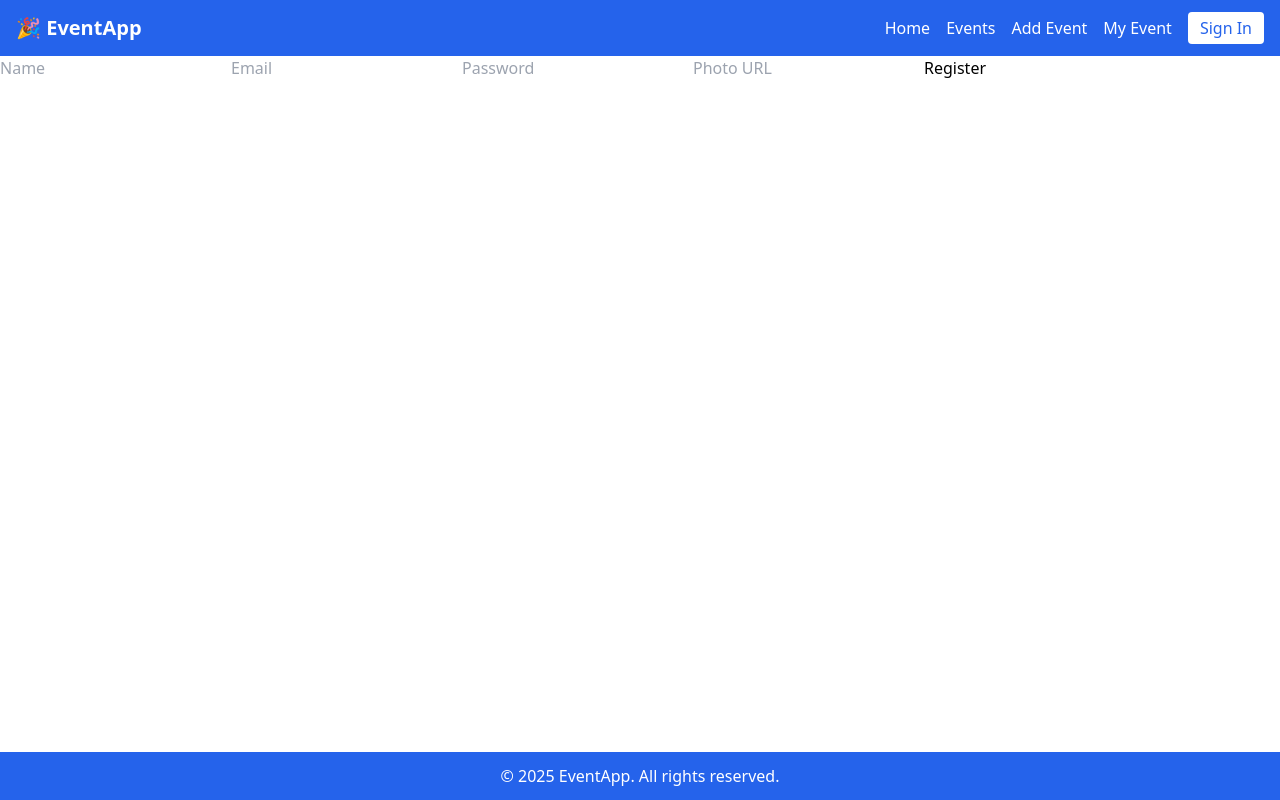
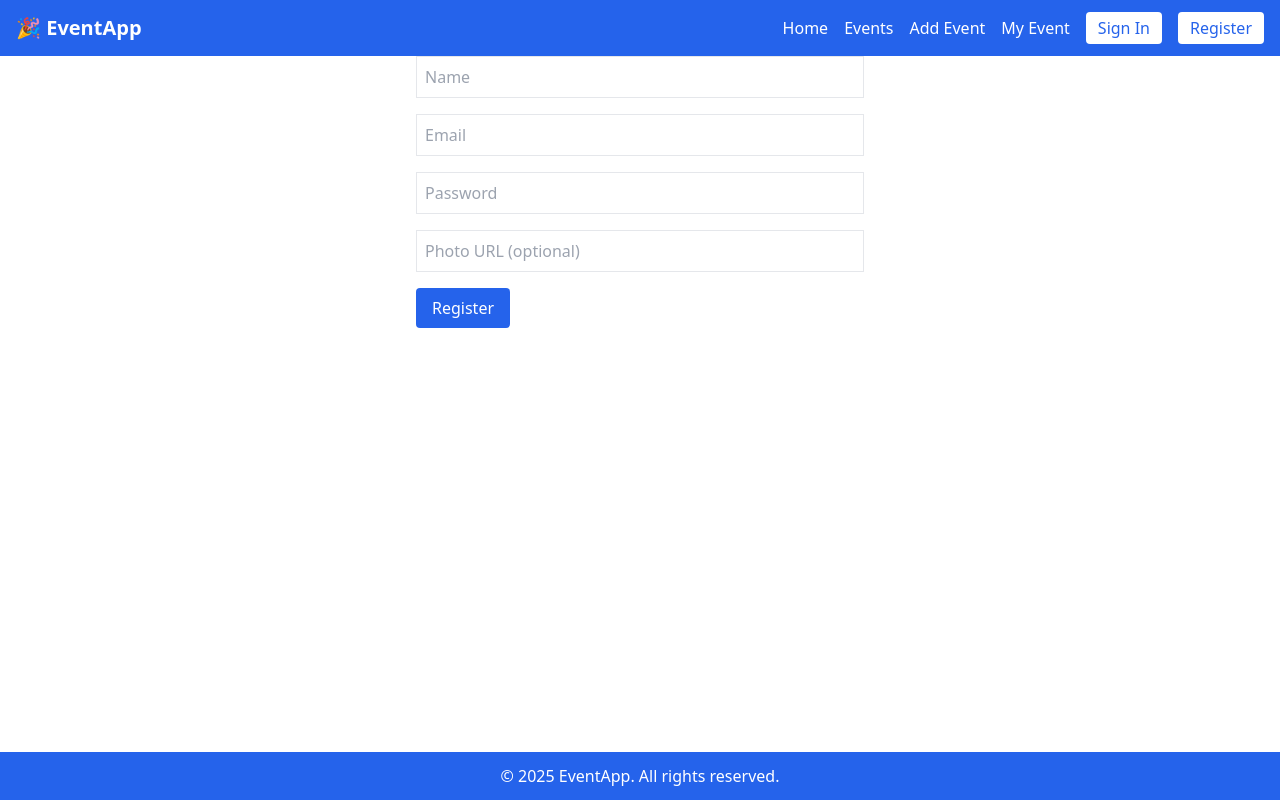
Before and after one commit to Mahbub049/event-management-client, a React (Create React App) app: page /register in a window 1280 px wide. Built offline with nearby package versions, Linux system fonts and the light colour scheme.

Commit message:
bug fixed

```diff
--- a/src/components/Navbar.jsx
+++ b/src/components/Navbar.jsx
@@ -22,7 +22,10 @@ export default function Navbar() {
         <Link to="/my-event">My Event</Link>
 
         {!user ? (
+          <>
           <Link to="/login" className="bg-white text-blue-600 px-3 py-1 rounded">Sign In</Link>
+          <Link to="/register" className="bg-white text-blue-600 px-3 py-1 rounded">Register</Link>
+          </>
         ) : (
           <div className="relative group">
             <img
--- a/src/pages/Login.jsx
+++ b/src/pages/Login.jsx
@@ -11,21 +11,39 @@ export default function Login() {
 
     const handleSubmit = async (e) => {
         e.preventDefault();
+        setError('');
+
+        if (!form.email || !form.password) {
+            setError("Email and Password are required");
+            return;
+        }
+
         try {
             const res = await axios.post('/api/auth/login', form);
             loginUser(res.data.user);
             navigate('/');
         } catch (err) {
-      setError(err.response?.data?.message || 'Error occurred');
+            setError(err.response?.data?.message || 'Login failed');
         }
     };
 
+    {
+        error && (
+            <div className="text-red-600 bg-red-100 border border-red-300 p-2 rounded mb-3">
+                {error}
+            </div>
+        )
+    }
+
+
     return (
-    <form onSubmit={handleSubmit}>
-      <input placeholder="Email" onChange={e => setForm({ ...form, email: e.target.value })} required />
-      <input type="password" placeholder="Password" onChange={e => setForm({ ...form, password: e.target.value })} required />
-      {error && <p>{error}</p>}
-      <button type="submit">Login</button>
+        <form onSubmit={handleSubmit} className="max-w-md mx-auto space-y-4">
+            {error && <div className="bg-red-100 text-red-700 p-2 rounded">{error}</div>}
+
+            <input placeholder="Email" className="border p-2 w-full" onChange={e => setForm({ ...form, email: e.target.value })} />
+            <input type="password" placeholder="Password" className="border p-2 w-full" onChange={e => setForm({ ...form, password: e.target.value })} />
+
+            <button type="submit" className="bg-blue-600 text-white py-2 px-4 rounded">Login</button>
         </form>
     );
 }
--- a/src/pages/Register.jsx
+++ b/src/pages/Register.jsx
@@ -4,25 +4,42 @@ import axios from '../api/axiosInstance';
 export default function Register() {
   const [form, setForm] = useState({ name: '', email: '', password: '', photoURL: '' });
   const [error, setError] = useState('');
+  const [success, setSuccess] = useState('');
 
   const handleSubmit = async (e) => {
     e.preventDefault();
+    setError('');
+    setSuccess('');
+
+    if (!form.name || !form.email || !form.password) {
+      setError("All fields except Photo URL are required");
+      return;
+    }
+
+    if (!form.email.includes('@')) {
+      setError("Enter a valid email address");
+      return;
+    }
+
     try {
       await axios.post('/api/auth/register', form);
-      alert('Registered successfully!');
+      setSuccess("Registered successfully!");
     } catch (err) {
       setError(err.response?.data?.message || 'Error occurred');
     }
   };
 
   return (
-    <form onSubmit={handleSubmit}>
-      <input placeholder="Name" onChange={e => setForm({ ...form, name: e.target.value })} required />
-      <input placeholder="Email" onChange={e => setForm({ ...form, email: e.target.value })} required />
-      <input type="password" placeholder="Password" onChange={e => setForm({ ...form, password: e.target.value })} required />
-      <input placeholder="Photo URL" onChange={e => setForm({ ...form, photoURL: e.target.value })} />
-      {error && <p>{error}</p>}
-      <button type="submit">Register</button>
+    <form onSubmit={handleSubmit} className="max-w-md mx-auto space-y-4">
+      {error && <div className="bg-red-100 text-red-700 p-2 rounded">{error}</div>}
+      {success && <div className="bg-green-100 text-green-700 p-2 rounded">{success}</div>}
+
+      <input placeholder="Name" className="border p-2 w-full" onChange={e => setForm({ ...form, name: e.target.value })} />
+      <input placeholder="Email" className="border p-2 w-full" onChange={e => setForm({ ...form, email: e.target.value })} />
+      <input type="password" placeholder="Password" className="border p-2 w-full" onChange={e => setForm({ ...form, password: e.target.value })} />
+      <input placeholder="Photo URL (optional)" className="border p-2 w-full" onChange={e => setForm({ ...form, photoURL: e.target.value })} />
+
+      <button type="submit" className="bg-blue-600 text-white py-2 px-4 rounded">Register</button>
     </form>
   );
 }
```
Lines whose indentation alone changed are shown as unchanged.
